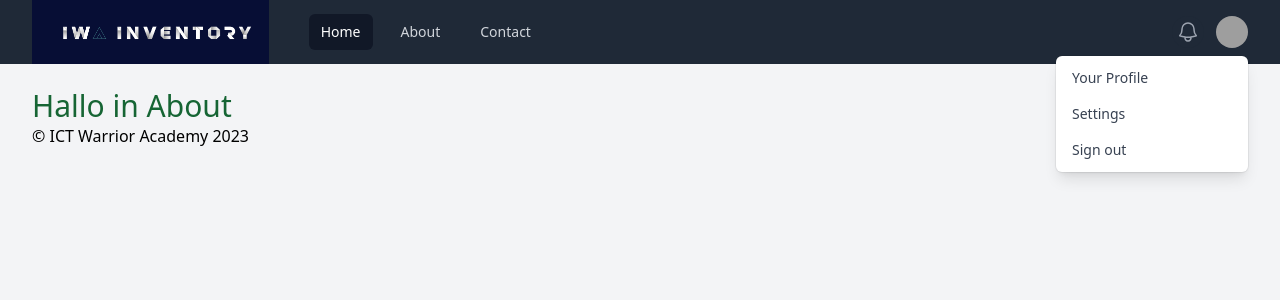
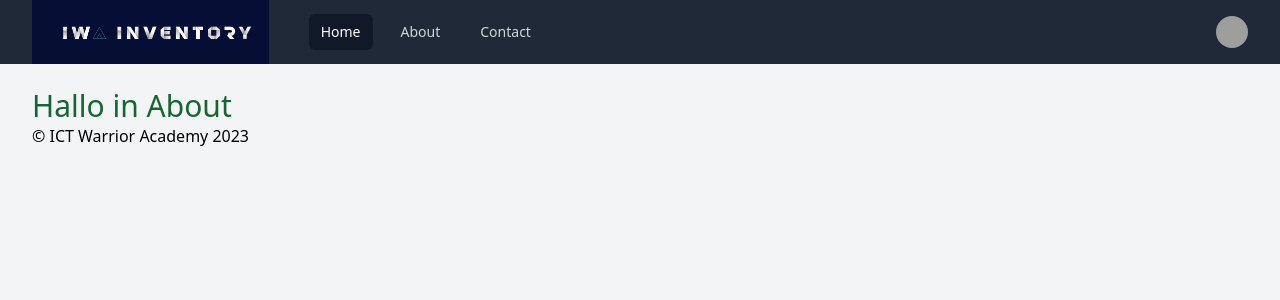
Before and after one commit to PanteraLX/iwa-inventory, a Django app: page /about/ in a window 1280 px wide. Shown: the top 300 px of the page. Run offline with Django 4.2, Linux system fonts and the light colour scheme; some libraries are stand-ins or nearby versions; grey boxes are pictures that could not be loaded.

Commit message:
Hide dropdown and bell button

```diff
--- a/app/templates/app/_base.html
+++ b/app/templates/app/_base.html
@@ -33,7 +33,7 @@
         </div>
         <div class="hidden md:block">
           <div class="ml-4 flex items-center md:ml-6">
-            <button type="button" class="rounded-full bg-gray-800 p-1 text-gray-400 hover:text-white focus:outline-none focus:ring-2 focus:ring-white focus:ring-offset-2 focus:ring-offset-gray-800">
+            <button hidden type="button" class="rounded-full bg-gray-800 p-1 text-gray-400 hover:text-white focus:outline-none focus:ring-2 focus:ring-white focus:ring-offset-2 focus:ring-offset-gray-800">
               <span class="sr-only">View notifications</span>
               <!-- Heroicon name: outline/bell -->
               <svg class="h-6 w-6" xmlns="http://www.w3.org/2000/svg" fill="none" viewBox="0 0 24 24" stroke-width="1.5" stroke="currentColor" aria-hidden="true">
@@ -60,7 +60,7 @@
                   From: "transform opacity-100 scale-100"
                   To: "transform opacity-0 scale-95"
               -->
-              <div class="absolute right-0 z-10 mt-2 w-48 origin-top-right rounded-md bg-white py-1 shadow-lg ring-1 ring-black ring-opacity-5 focus:outline-none" role="menu" aria-orientation="vertical" aria-labelledby="user-menu-button" tabindex="-1">
+              <div hidden class="absolute right-0 z-10 mt-2 w-48 origin-top-right rounded-md bg-white py-1 shadow-lg ring-1 ring-black ring-opacity-5 focus:outline-none" role="menu" aria-orientation="vertical" aria-labelledby="user-menu-button" tabindex="-1">
                 <!-- Active: "bg-gray-100", Not Active: "" -->
                 <a href="#" class="block px-4 py-2 text-sm text-gray-700" role="menuitem" tabindex="-1" id="user-menu-item-0">Your Profile</a>
 
```
